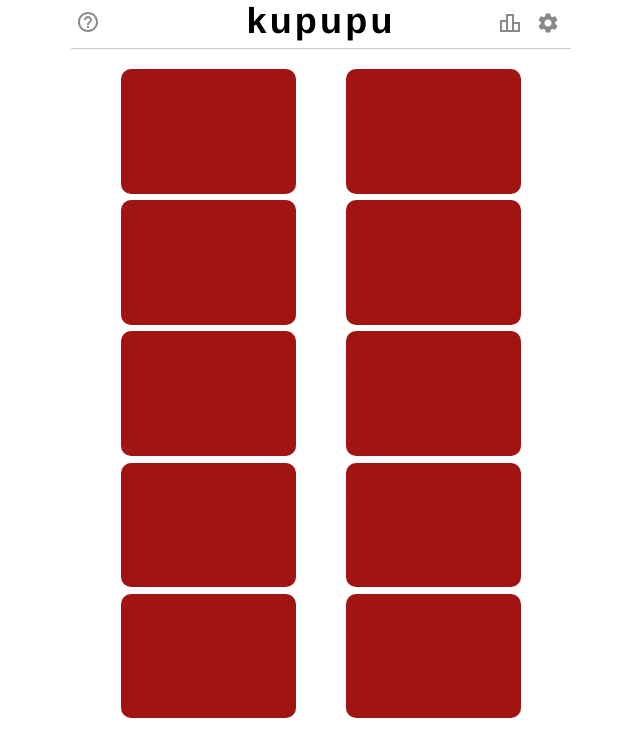
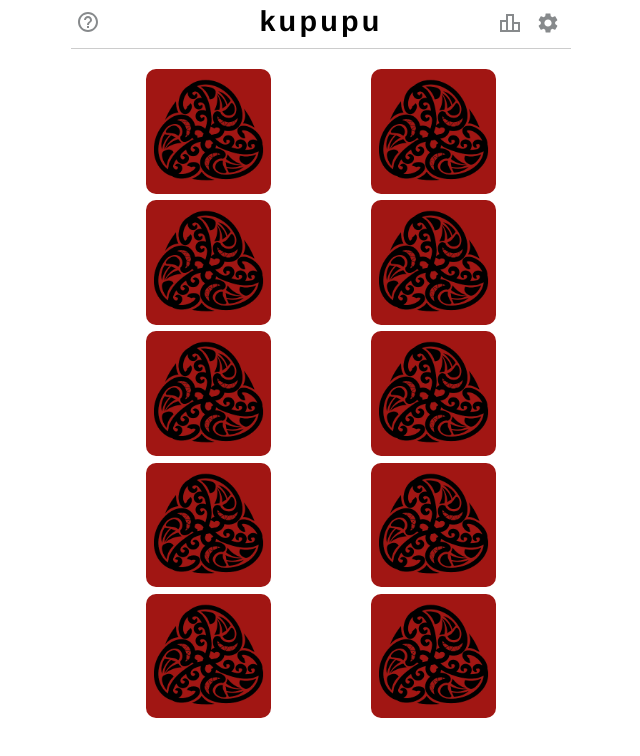
Before and after one commit to htc36/kupupu-wordle, a Vue app: page / in a window 1280 px wide. Shown: the top 756 px of the page, without its empty margins (319-959 px from the left). Built offline with nearby package versions, Linux system fonts and the light colour scheme.

Commit message:
added image to back of image

```diff
--- a/src/components/cards/Card.vue
+++ b/src/components/cards/Card.vue
@@ -39,7 +39,7 @@ defineExpose({
           }
         "
       >
-        <img src="/assets/plainBackground.jpg" class="cardImage" />
+        <img src="/assets/card3.png" class="cardImage" />
       </div>
       <div class="back">
         <div v-if="!pictureQuestion" class="backCardContent">
@@ -74,7 +74,7 @@ defineExpose({
   border-radius: 10px;
 }
 .backCardContent {
-  width: 100%;
+  /* width: 100%; */
   height: 100%;
   position: relative;
   text-align: center;
@@ -82,12 +82,11 @@ defineExpose({
 }
 .cardImage {
   height: 100%;
-  width: 100%;
   border-radius: 10px;
 }
 .backImage {
   height: 100%;
-  width: 100%;
+  /* width: 100%; */
   box-shadow: rgba(0, 0, 0, 0.15) 0px 5px 15px;
   border-radius: 10px;
 }
--- a/src/components/wordle/Navbar.vue
+++ b/src/components/wordle/Navbar.vue
@@ -100,7 +100,7 @@ header {
 .title {
   text-transform: none;
   font-weight: 700;
-  font-size: 36px;
+  font-size: 180%;
   letter-spacing: 0.2rem;
   text-align: center;
   position: absolute;
```
Also changed, not shown: public/assets/card3.png (added), public/assets/pattern.png (added).
